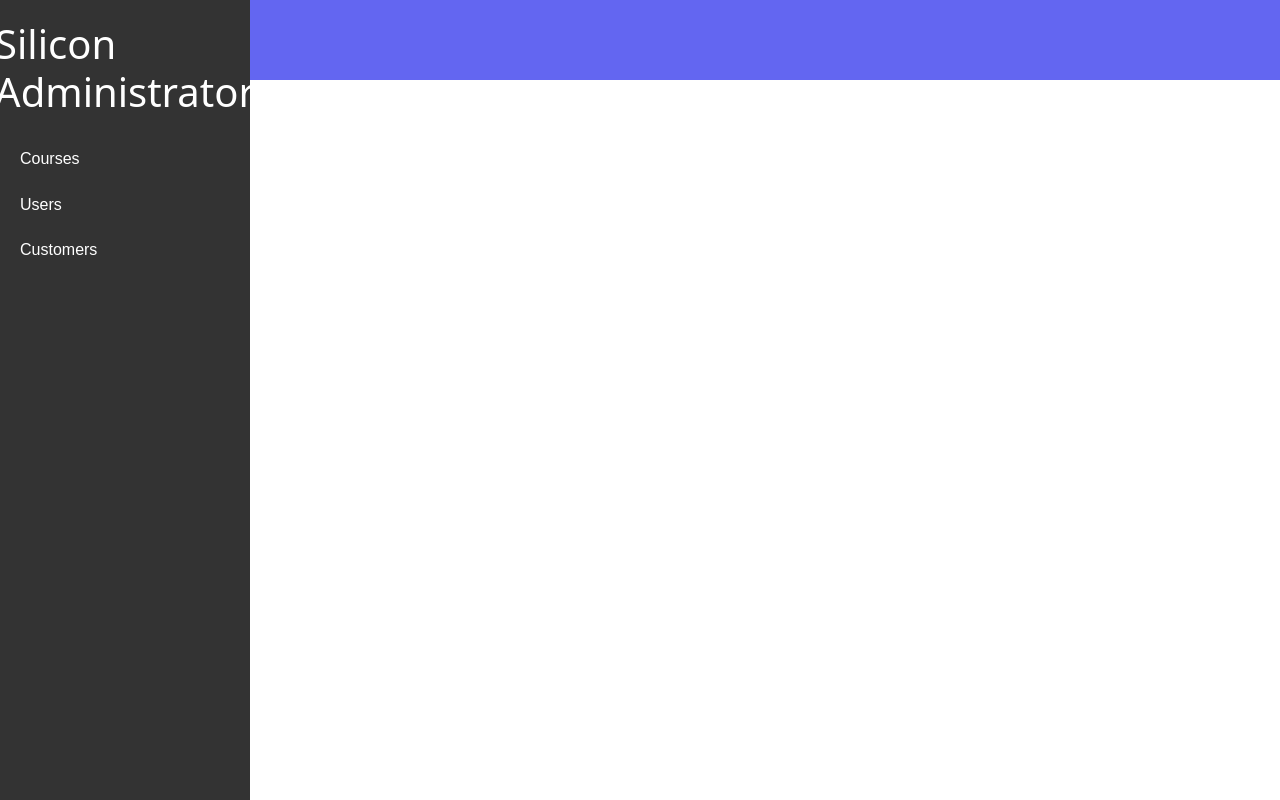
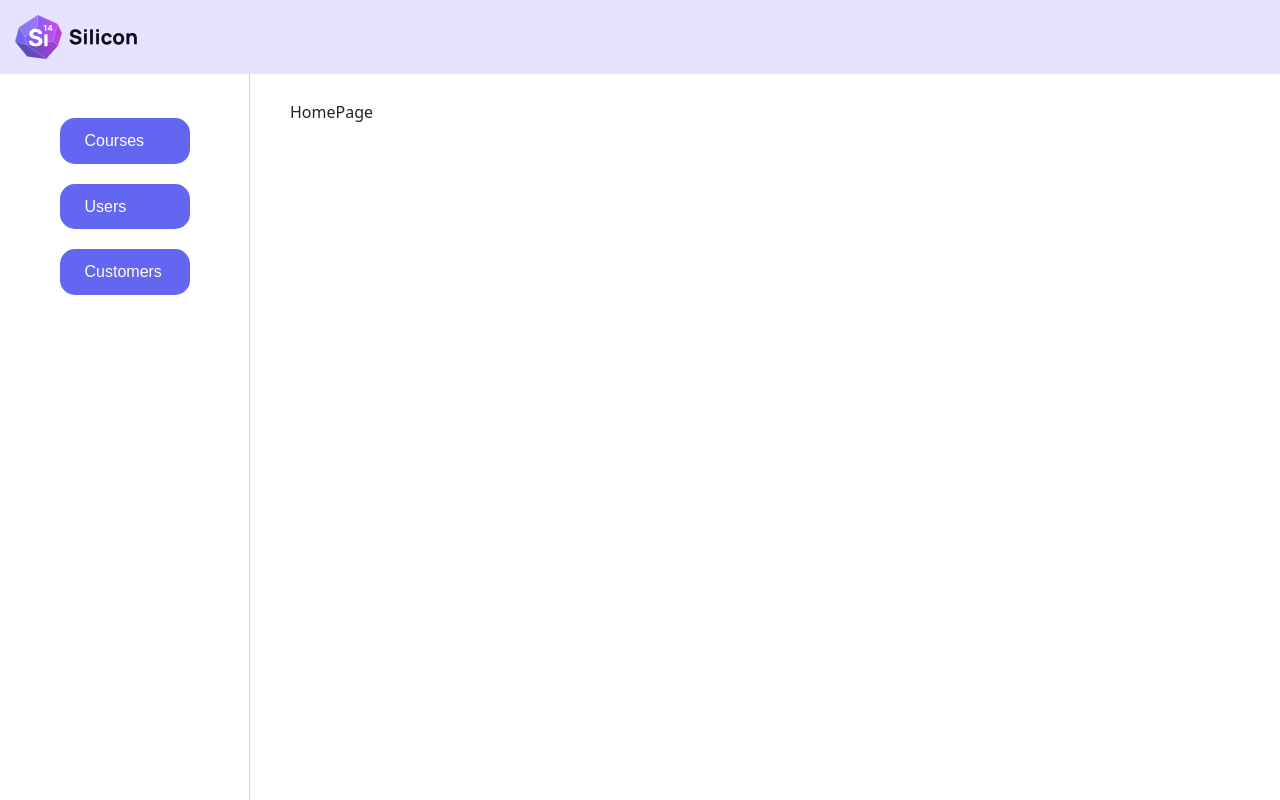
Before and after one commit to Fadi-Alyonan-WIN23-jsbackend/Backoffice_Silicon_nextJS, a Next.js app: page / in a window 1280 px wide. Built offline with nearby package versions, Linux system fonts and the light colour scheme.

Commit message:
completed general css functions, placed header & adminBar correctly along with mainContent

```diff
--- a/app/Components/header/Header.module.css
+++ b/app/Components/header/Header.module.css
@@ -1,5 +1,8 @@
-
 .header {
-    background-color: var(--theme);
-    padding: 40px;
-  }
+  background-color: #e7e2ff;
+  padding: 15px;
+  position: fixed;
+  top: 0;
+  width: 100%;
+  z-index: 1000;
+}
--- a/app/Components/header/Header.tsx
+++ b/app/Components/header/Header.tsx
@@ -1,10 +1,10 @@
+import style from './Header.module.css';
 
-import style from './Header.module.css';
 
 export default function Header() {
   return (
     <div className={`header ${style.header}`}>
-
+        <a href="/"><img src="/images/silicon-logo-w-text.svg" alt="Silicon" /></a>
     </div>
   );
 }
--- a/app/Components/variousComponents/adminBar/AdminBar.module.css
+++ b/app/Components/variousComponents/adminBar/AdminBar.module.css
@@ -1,37 +1,39 @@
-/* AdminBar.module.css */
-
-.asideHeader {
-    width: 250px; /* Adjust the width as needed */
-    height: 100vh;
+.asideBox {
+    width: 250px;
+    height: calc(100vh - 60px);
     position: fixed;
+    top: 60px;
     left: 0;
-    top: 0;
-    background-color: #333; /* Adjust the background color as needed */
-    color: white;
+    background-color: #ffffff;
+    color: #252525;
     display: flex;
     flex-direction: column;
     align-items: center;
     padding-top: 20px;
-}
-
-.asideHeader h1 {
-    margin-bottom: 20px;
+    border-right: 1px solid #d1d1d1;
+    z-index: 500;
 }
 
 .navBar {
     display: flex;
     flex-direction: column;
+    align-items: center;
     width: 100%;
+    row-gap: 20px;
+    margin-top: 30px;
 }
 
-.navBar a {
+.btnNavbar {
+    background-color: var(--theme);
     color: white;
-    padding: 10px 20px;
-    text-align: left;
     text-decoration: none;
-    display: block;
+    padding: 10px 25px 10px 25px;
+    border-radius: 15px;
+    width: 100%;
+    max-width: 130px;
 }
 
-.navBar a:hover {
-    background-color: #575757; /* Adjust the hover color as needed */
+.btnNavbar:hover {
+    text-decoration: none;
+    background-color: #4f52f1;
 }
--- a/app/Components/variousComponents/adminBar/AdminBar.tsx
+++ b/app/Components/variousComponents/adminBar/AdminBar.tsx
@@ -2,12 +2,12 @@ import style from './AdminBar.module.css';
 
 export default function AdminBar() {
   return (
-    <aside className={`asideHeader ${style.asideHeader}`}>
-        <h1>Silicon Administrator</h1>
+    <aside className={`asideBox ${style.asideBox}`}>
+        <h1></h1>
         <div className={`navBar ${style.navBar}`}>
-            <a href="/adminCourses">Courses</a>
-            <a href="/adminUsers">Users</a>
-            <a href="/adminCustomers">Customers</a>
+            <a className={`btnNavbar ${style.btnNavbar}`} href="/adminCourses">Courses</a>
+            <a className={`btnNavbar ${style.btnNavbar}`} href="/adminUsers">Users</a>
+            <a className={`btnNavbar ${style.btnNavbar}`} href="/adminCustomers">Customers</a>
         </div>
     </aside>
   );
--- a/app/layout.module.css
+++ b/app/layout.module.css
@@ -1,16 +1,34 @@
-/* layout.module.css */
-
-.wrapper {
+.header {
+    position: fixed;
+    top: 0;
+    left: 0;
+    width: 100%;
     display: flex;
-    flex-direction: column;
+    align-items: center;
+    padding: 15px;
+    background-color: #d1c9ff;
+    z-index: 1000;
+    box-shadow: 0 2px 4px rgba(0, 0, 0, 0.1);
 }
 
-.contentWrapper {
-    display: flex;
+.adminBar {
+    position: fixed;
+    top: 60px;
+    left: 0;
+    width: 250px;
+    height: calc(100% - 60px);
+    background-color: #ffffff;
+    z-index: 500;
+    overflow-y: auto;
+    border-right: 1px solid #d1d1d1;
 }
 
 .mainContent {
     margin-left: 250px;
-    width: calc(100% - 250px);
-    padding: 20px; /* Optional: Add padding if needed */
+    padding: 40px;
+    padding-top: 100px;
+    background-color: #fff;
+    z-index: 1;
+    position: relative;
+    min-height: calc(100vh - 60px);
 }
--- a/app/layout.tsx
+++ b/app/layout.tsx
@@ -17,27 +17,16 @@ export default function RootLayout({
   return (
     <html lang="en">
       <head>
-        <link
-          href="https://cdn.jsdelivr.net/npm/bootstrap@5.3.3/dist/css/bootstrap.min.css"
-          rel="stylesheet"
-          integrity="sha384-QWTKZyjpPEjISv5WaRU9OFeRpok6YctnYmDr5pNlyT2bRjXh0JMhjY6hW+ALEwIH"
-          crossOrigin="anonymous"
-        />
-        <script
-          defer
-          src="https://kit.fontawesome.com/41c8b474e2.js"
-          crossOrigin="anonymous"
-        ></script>
+        <link href="https://cdn.jsdelivr.net/npm/bootstrap@5.3.3/dist/css/bootstrap.min.css" rel="stylesheet" integrity="sha384-QWTKZyjpPEjISv5WaRU9OFeRpok6YctnYmDr5pNlyT2bRjXh0JMhjY6hW+ALEwIH" crossOrigin="anonymous"/>
+        <script defer src="https://kit.fontawesome.com/41c8b474e2.js" crossOrigin="anonymous"></script>
       </head>
 
       <body className={styles.wrapper}>
         <Header />
-        <div className={styles.contentWrapper}>
-          <AdminBar />
-          <main className={styles.mainContent}>
-            {children}
-          </main>
-        </div>
+        <AdminBar />
+        <main className={styles.mainContent}>
+          {children}
+        </main>
       </body>
     </html>
   );
--- a/app/page.tsx
+++ b/app/page.tsx
@@ -1,7 +1,7 @@
 export default function Home() {
   return (
     <main>
-
+      HomePage
     </main>
   );
 }
```
Also changed, not shown: app/page.module.css (deleted), public/images/silicon-logo-w-text.svg (added), 1 other file (tests, documents, lock files or other folders).
